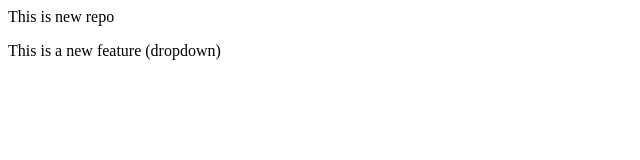
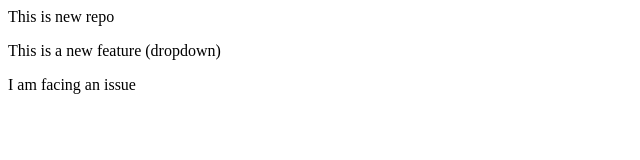
Before and after one commit to reebbhuuuuuuu/LocalRepo8, a plain HTML site: page index.html in a window 1280 px wide. Shown: the whole page, without its empty margins (0-640 px from the left). Drawn offline with Linux system fonts and the light colour scheme.

```diff
--- a/index.html
+++ b/index.html
@@ -1,2 +1,3 @@
 <p>This is new repo</p>
 <p>This is a new feature (dropdown)</p>
+<p>I am facing an issue</p>
```
